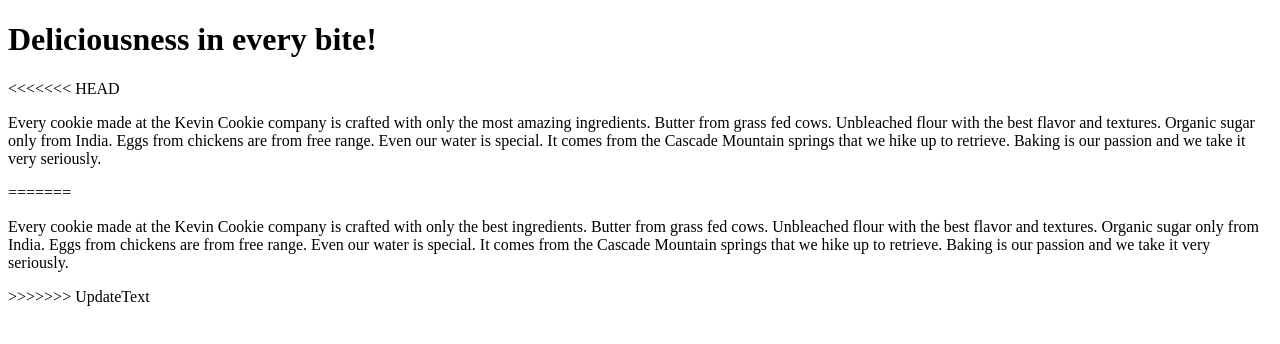
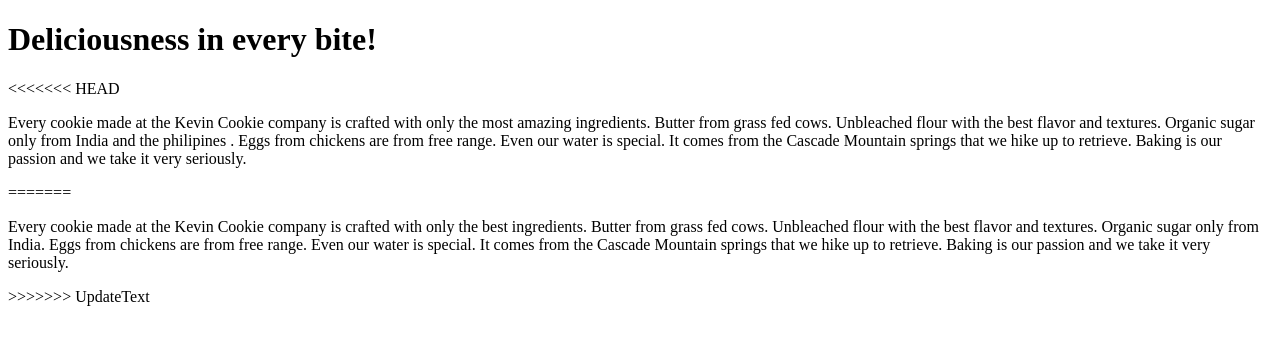
Before and after one commit to DelinJohn/git_tutorial, a plain HTML site: page index.htm in a window 1280 px wide. Drawn offline with Linux system fonts and the light colour scheme.

Commit message:
Update index.htm

```diff
--- a/index.htm
+++ b/index.htm
@@ -4,7 +4,8 @@
 
 <h1>Deliciousness in every bite!</h1>
 <<<<<<< HEAD
-<p>Every cookie made at the Kevin Cookie company is crafted with only the most amazing  ingredients. Butter from grass fed cows. Unbleached flour with the best flavor and textures. Organic sugar only from India. Eggs from chickens are from free range. Even our water is special. It comes from the Cascade Mountain springs that we hike up to retrieve. Baking is our passion and we take it very seriously.</p>
+<p>Every cookie made at the Kevin Cookie company is crafted with only the most amazing  ingredients. Butter from grass fed cows. Unbleached flour with the best flavor and textures. Organic sugar only from India and the philipines
+  . Eggs from chickens are from free range. Even our water is special. It comes from the Cascade Mountain springs that we hike up to retrieve. Baking is our passion and we take it very seriously.</p>
 =======
 <p>Every cookie made at the Kevin Cookie company is crafted with only the best ingredients. Butter from grass fed cows. Unbleached flour with the best flavor and textures. Organic sugar only from India. Eggs from chickens are from free range. Even our water is special. It comes from the Cascade Mountain springs that we hike up to retrieve. Baking is our passion and we take it very seriously.</p>
 >>>>>>> UpdateText
```
